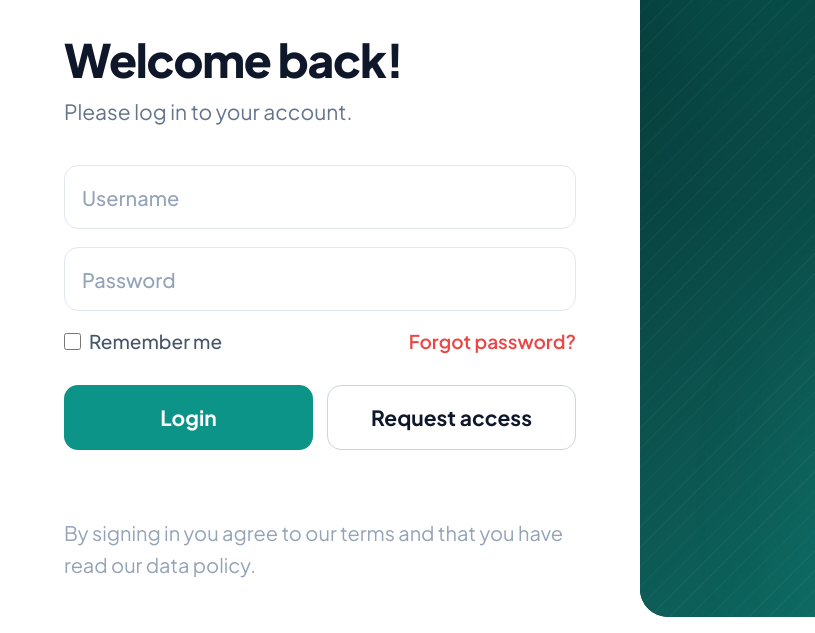
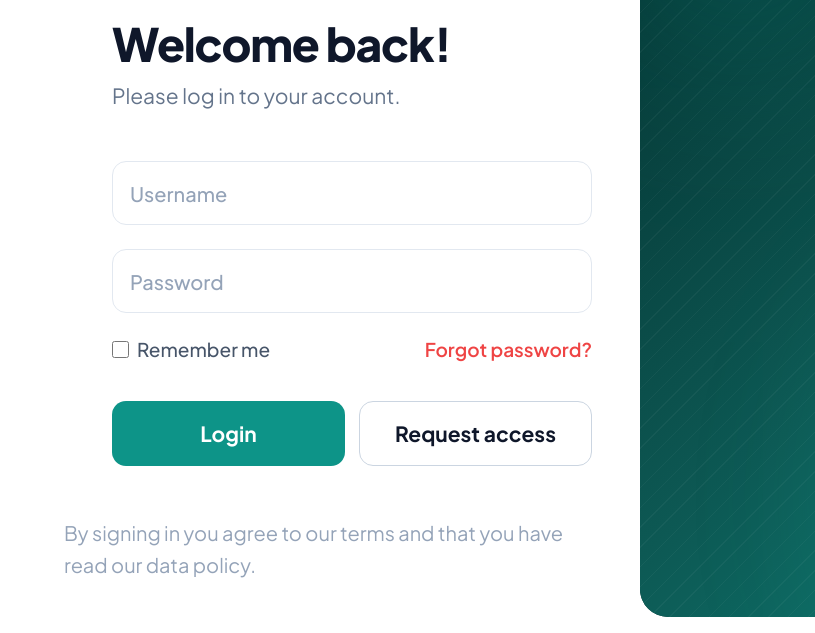
Before and after one commit to Eddy313786/ch41r.com, a website: page index.html in a window 1280 px wide. Shown: the part 167-800 px from the top of the page, 0-815 px from the left. Drawn offline with Linux system fonts and the light colour scheme.

Commit message:
push form right, more whitespace between elements

```diff
--- a/index.html
+++ b/index.html
@@ -37,7 +37,8 @@
     width: 100%;
     margin: auto 0;
     padding: 0;
-    max-width: 520px;
+    max-width: 480px;
+    margin-left: 48px;
   }
 
   h1 {
@@ -52,13 +53,13 @@
     font-size: 21px;
     color: #64748b;
     font-weight: 400;
-    margin-bottom: 40px;
+    margin-bottom: 52px;
   }
 
   /* Input fields */
   .field {
     position: relative;
-    margin-bottom: 18px;
+    margin-bottom: 24px;
   }
   .field input {
     width: 100%;
@@ -101,7 +102,7 @@
     display: flex;
     align-items: center;
     justify-content: space-between;
-    margin-bottom: 32px;
+    margin-bottom: 40px;
   }
   .remember-label {
     display: flex;
```
